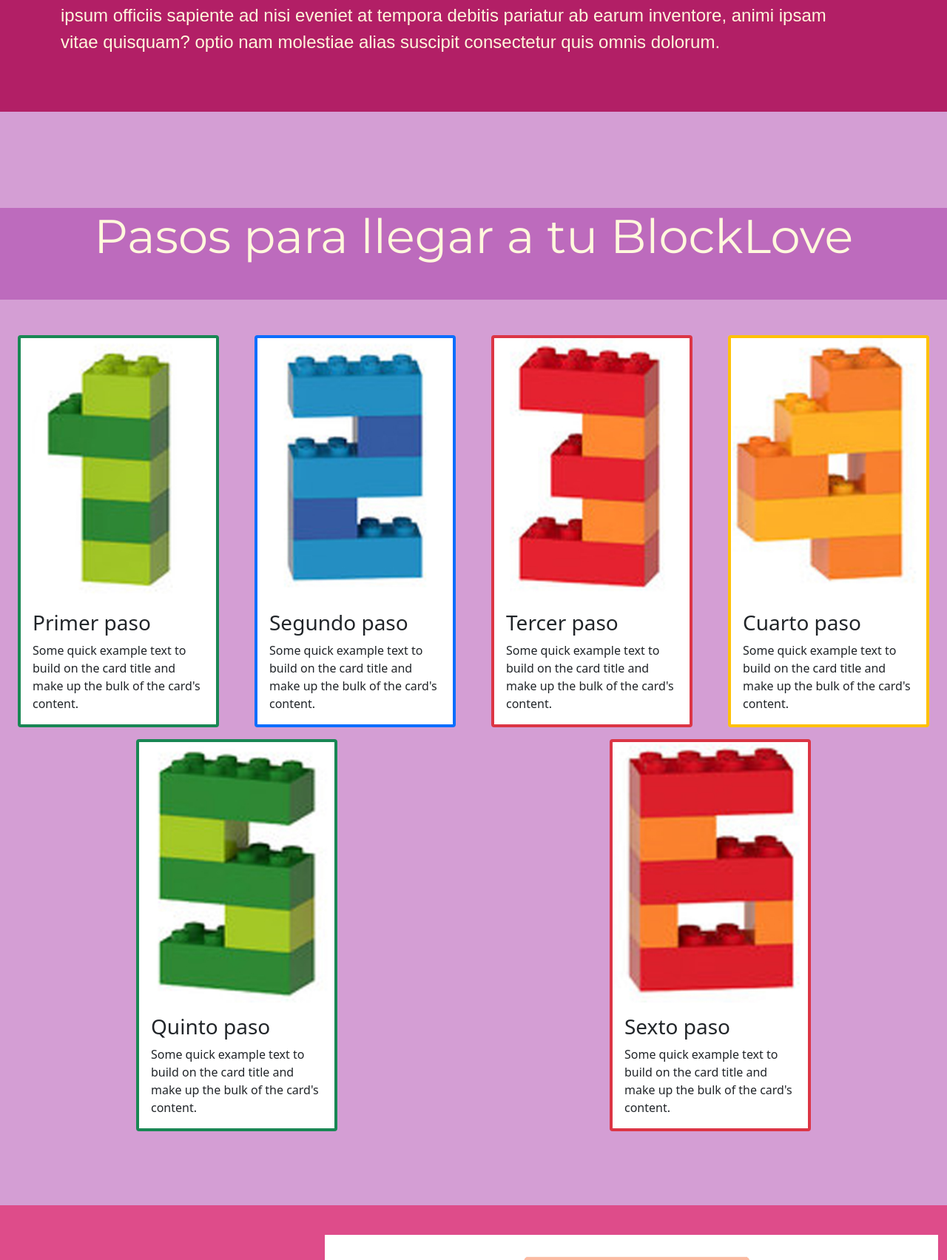
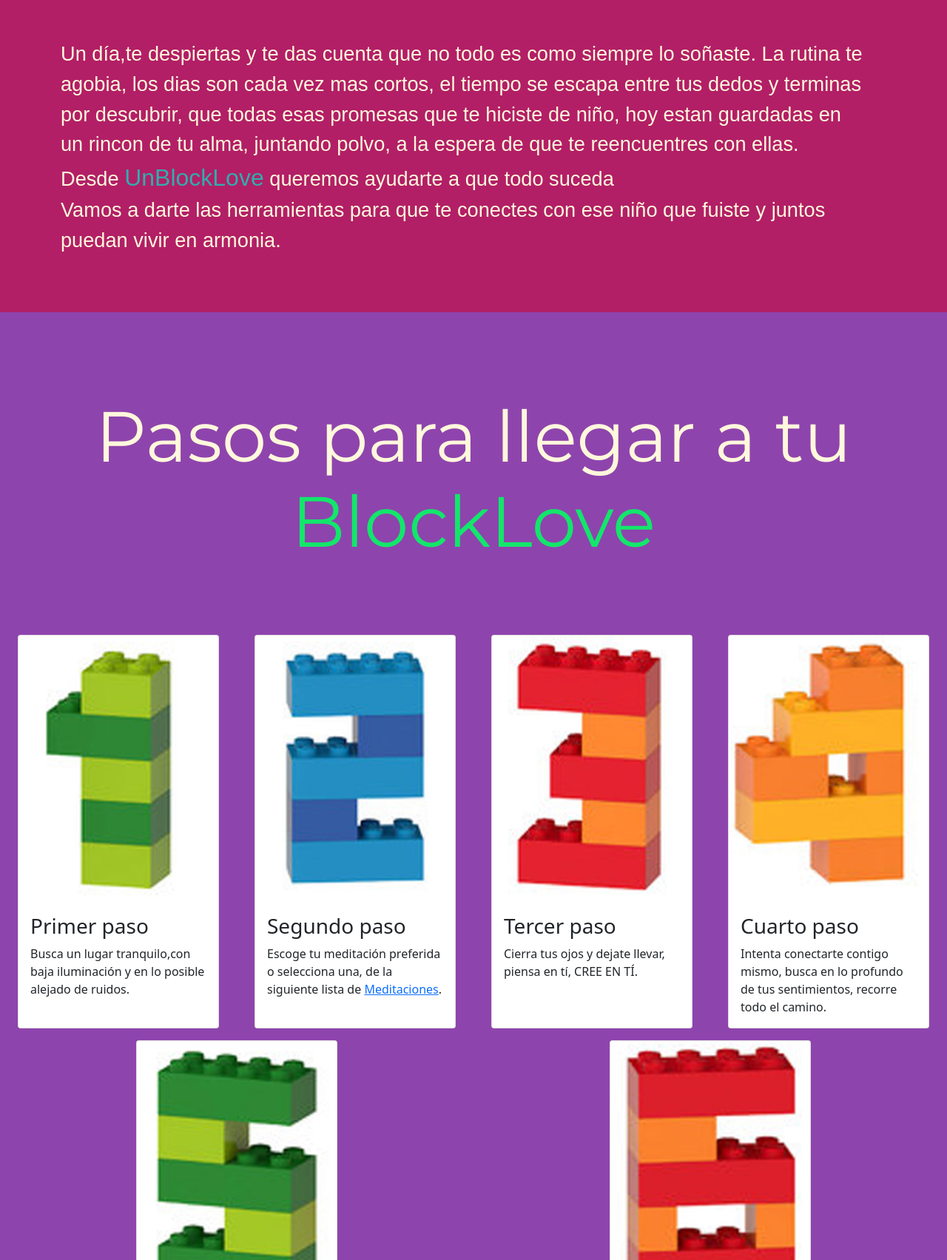
Before and after one commit to FerWelesik/UnBlockLoveFer, a website: page index.html in a window 1280 px wide. Shown: the part 1097-2800 px from the top of the page at 74% size. Drawn offline with nearby package versions, Linux system fonts and the light colour scheme.

Commit message:
proyecto casi final

```diff
--- a/SCSS/Componentes/_header.scss
+++ b/SCSS/Componentes/_header.scss
@@ -5,7 +5,7 @@
     background-color: $header;
     font-family: $titulos;
     .nombre-logo {
-        font-size: 1rem;
+        font-size: 25px;
         display: inline;
     }
 
--- a/SCSS/_contacto.scss
+++ b/SCSS/_contacto.scss
@@ -12,7 +12,7 @@
 .contacto {
     background-color: $header;
     width: 100%;
-    @include padding-contacto(100px,100px,50px,50px );
+    @include padding-contacto(60px,100px,50px,50px );
 
 
     p {
--- a/SCSS/_encontrar.scss
+++ b/SCSS/_encontrar.scss
@@ -1,20 +1,69 @@
 @import "../SCSS/Estilos/colores" ;
 @import "../SCSS/Estilos/fuentes" ;
-
 
 
 .encontrar {
     width: 100%;
     padding-top: 100px;
     padding-bottom: 100px;
-    background-color: $encontrar;
+    background-color:  #8e44ad ;
 
     .texto-encontrar {
-        background-color: $texto-encontrar;
         color: $texto;
         font-family: 'Montserrat', sans-serif;
-        font-size: 4rem;
-        margin-top: 30px;
+        font-size: 6rem;
+        margin-top: 10px;
+    }
+    span {
+        color:  #13e66b;
+    }
+
+    .card-uno {
+        transition: 1s linear
+    }
+    .card-uno:hover {
+        background-color: rgba(129, 243, 129, 0.933);
+        box-shadow: 0px 10px 10px 7px #27b5e9;
+
+    }
+    .card-dos {
+        transition: 1s linear
+    }
+    .card-dos:hover {
+        background-color: #79cfee;
+        box-shadow: 0px 10px 10px 7px #27b5e9;
+
+    }
+    .card-tres {
+        transition: 1s linear
+    }
+    .card-tres:hover {
+        background-color: #f28484;
+        box-shadow: 0px 10px 10px 7px #27b5e9;
+
+    }
+    .card-cuatro {
+        transition: 1s linear
+    }
+    .card-cuatro:hover {
+        background-color: #e5e772;
+        box-shadow: 0px 10px 10px 7px #27b5e9;
+
+    }
+    .card-cinco {
+        transition: 1s linear
+    }
+    .card-cinco:hover {
+        background-color: rgba(129, 243, 129, 0.933);
+        box-shadow: 0px 10px 10px 7px #27b5e9;
+    }
+    .card-seis {
+        transition: 1s linear
+    }
+    .card-seis:hover {
+        background-color: #f28484;
+        box-shadow: 0px 10px 10px 7px #27b5e9;
+
     }
 
     @media (max-width: 480px) {
--- a/SCSS/_experiencias.scss
+++ b/SCSS/_experiencias.scss
@@ -4,8 +4,8 @@
 
 .experiencias {
     background-color: $experiencias;
-    padding-top: 40px;
-    padding-bottom: 40px;
+    padding-top: 110px;
+    padding-bottom: 110px;
 
     h2 {
         color: cornsilk;
--- a/SCSS/_que-soy.scss
+++ b/SCSS/_que-soy.scss
@@ -29,6 +29,25 @@
         font-size: 1.5rem;
         padding-top: 50px;
     }
+    .unblock {
+        font-size: 2rem;
+    }
+
+    @media (min-width: 992px) {
+        .hola {
+            font-size: 6rem;
+        }
+        span {
+            font-size: 7rem;
+        }
+        .frase {
+            font-size: 6rem;
+        }
+        .texto-quiensoy {
+            font-size: 1.7rem;
+        }
+
+    }
 
 
 
--- a/index.html
+++ b/index.html
@@ -108,15 +108,15 @@
               <div class="carousel-item">
                 <img src="Multimedia/imagenes/23.png"  class="d-block w-100" alt="nenes2">
                 <div class="texto-bienvenida carousel-caption d-none d-md-block">
-                  <h2>Bienvenidos al mundo BlockLove</h2>
-                  <p>Nosotros somos parte de vos, solo queremos reencontrarnos.</p>
+                  <h2>Un mundo creado por ti y desde ti</h2>
+                  <p>Somos la esencia de tu interior</p>
                 </div>
               </div>
               <div class="carousel-item">
                 <img src="Multimedia/imagenes/24.png"  class="d-block w-100" alt="nenes3">
                 <div class="texto-bienvenida carousel-caption d-none d-md-block">
-                  <h2>Bienvenidos al mundo BlockLove</h2>
-                  <p>Nosotros somos parte de vos, solo queremos reencontrarnos.</p>
+                  <h2>Respira profunda y llama a nuestra puerta</h2>
+                  <p>Lo que siempre soñaste, al alcance de un abrir y cerrar de ojos</p>
                 </div>
               </div>
             </div>
@@ -150,18 +150,14 @@
           </div>
           <div class="row row-lg-12">
             <p class="texto-quiensoy">
-              Lorem ipsum dolor sit amet consectetur adipisicing elit. Dolorum corrupti error,
-              voluptatem architecto molestias magnam libero ad mollitia aut excepturi ducimus
-               assumenda doloremque tempora.
-               Dolorem ducimus consequuntur iure molestias tempore?
-               Lorem ipsum dolor sit amet consectetur adipisicing elit.
-               Itaque sunt sed enim debitis alias molestias, adipisci nemo
-                velit? Unde
-               fugiat reprehenderit Lorem ipsum dolor sit amet, consectetur
-               adipisicing elit. Assumenda illo perferendis perspiciatis
-               similique ipsum officiis sapiente ad nisi eveniet at tempora debitis
-                pariatur ab earum inventore, animi ipsam vitae quisquam?
-               optio nam molestiae alias suscipit consectetur quis omnis dolorum.
+              Un día,te despiertas y te das cuenta que no todo es como siempre lo soñaste.
+              La rutina te agobia, los dias son cada vez mas cortos,
+              el tiempo se escapa entre tus dedos y terminas por descubrir, que todas esas promesas que te hiciste de niño, hoy estan guardadas
+              en un rincon de tu alma, juntando polvo, a la espera de que te reencuentres con ellas.
+              <br>
+              Desde <span class="unblock">UnBlockLove</span> queremos ayudarte a que todo suceda
+              <br>
+              Vamos a darte las herramientas para que te conectes con ese niño que fuiste y juntos puedan vivir en armonia.
             </p>
           </div>
         </div>
@@ -179,50 +175,52 @@
 
       <section id="encontrar" class="encontrar row m-0 gx-0">
           <h2 class=" texto-encontrar text-center pb-5 ">
-            Pasos para llegar a tu BlockLove
+            Pasos para llegar a tu <span>BlockLove</span>
         </h2>
        <div class="container-cards row d-flex justify-content-around mt-4 gx-0">
 
-        <div class="card column border-4 border-success mt-3 " style="width: 17rem;">
+        <div class=" card-uno card column  mt-3 " style="width: 17rem;">
           <img src="Multimedia/imagenes/1.jpg" class="card-img-top" alt="paso1">
           <div class="card-body">
             <h3 class="card-title">Primer paso</h3>
-            <p class="card-text">Some quick example text to build on the card title and make up the bulk of the card's content.</p>
+            <p class="card-text">Busca un lugar tranquilo,con baja iluminación y en lo posible alejado de ruidos.</p>
           </div>
         </div>
-        <div class="card column border-4 border-primary mt-3" style="width: 17rem;">
+        <div class="card-dos card column mt-3" style="width: 17rem;">
           <img src="Multimedia/imagenes/numero2.jpg" class="card-img-top" alt="paso2">
           <div class="card-body">
             <h3 class="card-title">Segundo paso</h3>
-            <p class="card-text">Some quick example text to build on the card title and make up the bulk of the card's content.</p>
+            <p class="card-text">Escoge tu meditación preferida o selecciona una, de la siguiente lista de <a href="https://open.spotify.com/show/26S0CIFmeBFDzyxwfYkgCQ?si=ElQg-5zYTyqSkKoskSVsDA&dl_branch=1">Meditaciones</a>.</p>
           </div>
         </div>
-        <div class="card column border-4 border-danger mt-3" style="width: 17rem;">
+        <div class="card-tres card column mt-3" style="width: 17rem;">
           <img src="Multimedia/imagenes/numero3.jpg" class="card-img-top" alt="paso3">
           <div class="card-body">
             <h3 class="card-title">Tercer paso</h3>
-            <p class="card-text">Some quick example text to build on the card title and make up the bulk of the card's content.</p>
+            <p class="card-text">Cierra tus ojos y dejate llevar, piensa en tí, CREE EN TÍ.</p>
           </div>
         </div>
-        <div class="card column border-4 border-warning mt-3" style="width: 17rem;">
+        <div class="card-cuatro card column mt-3" style="width: 17rem;">
           <img src="Multimedia/imagenes/numero4.jpg" class="card-img-top" alt="paso4">
           <div class="card-body">
             <h3 class="card-title">Cuarto paso</h3>
-            <p class="card-text">Some quick example text to build on the card title and make up the bulk of the card's content.</p>
+            <p class="card-text">Intenta conectarte contigo mismo, busca en lo profundo de tus sentimientos,
+              recorre todo el camino.</p>
           </div>
         </div>
-        <div class="card column border-4 border-success mt-3" style="width: 17rem;">
+        <div class="card-cinco card column mt-3" style="width: 17rem;">
           <img src="Multimedia/imagenes/numero5.jpg" class="card-img-top" alt="paso5">
           <div class="card-body">
             <h3 class="card-title">Quinto paso</h3>
-            <p class="card-text">Some quick example text to build on the card title and make up the bulk of the card's content.</p>
+            <p class="card-text">Escribenos contando que fue lo que sentiste y hasta donde pudiste llegar.</p>
           </div>
         </div>
-        <div class="card column border-4 border-danger mt-3" style="width: 17rem;">
+        <div class="card-seis card column mt-3" style="width: 17rem;">
           <img src="Multimedia/imagenes/numero6.jpg" class="card-img-top" alt="paso5">
           <div class="card-body">
             <h3 class="card-title">Sexto paso</h3>
-            <p class="card-text">Some quick example text to build on the card title and make up the bulk of the card's content.</p>
+            <p class="card-text">En este paso tu BlockLove se estará gestando, cuando lo recibas
+              llegará junto con una guia que te explicara como seguir.</p>
           </div>
         </div>
       </div>
@@ -323,7 +321,7 @@
                                       </div>
                                   </div>
 
-                                  <div class="form-group pt-5">
+                                  <div class="form-group pt-6">
                                       <div class="col-md-12 text-start">
                                           <button type="submit" class="btn btn-success btn-lg mt-3">Enviar</button>
                                       </div>
```
Also changed, not shown: CSS/style.css, 1 other file.
